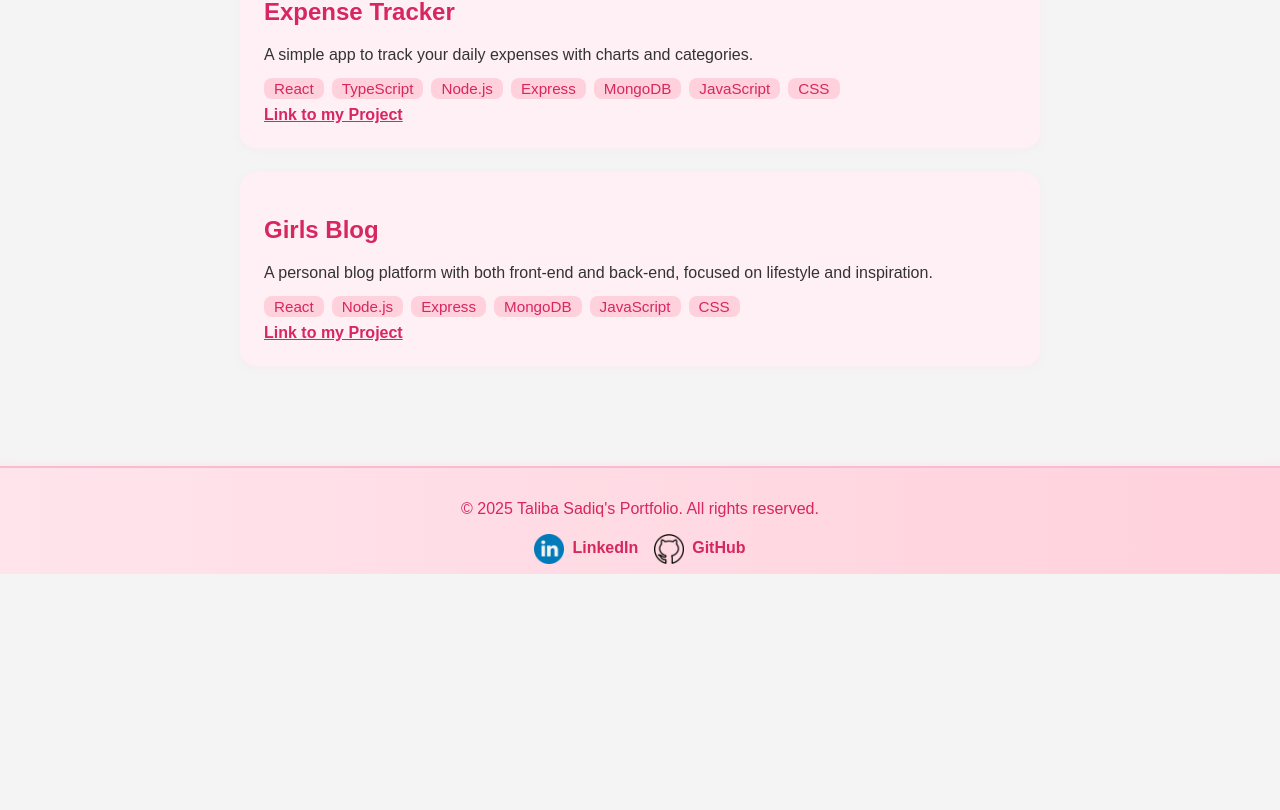
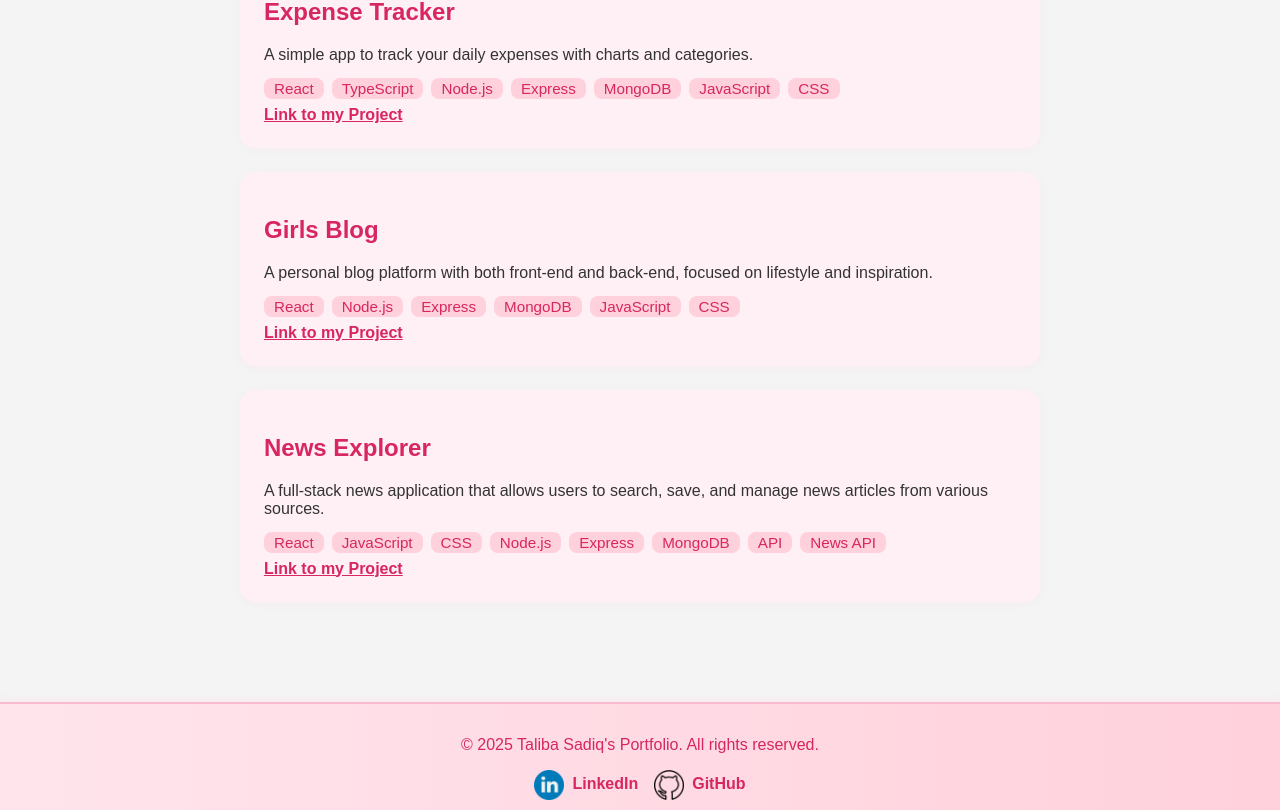
Before and after one commit to Jazzmine-Flora/my-portfolio, a React app: page /projects in a window 1280 px wide. Shown: the part 724-1534 px from the top of the page. Before the commit the page ends 1298 px from the top, so only its background shows below. Built offline with nearby package versions, Linux system fonts and the light colour scheme.

Commit message:
Add News Explorer project and update portfolio

```diff
--- a/src/pages/homepage.tsx
+++ b/src/pages/homepage.tsx
@@ -21,7 +21,7 @@ const HomePage: React.FC = () => (
         Taliba Sadiq
       </h1>
       <h2 style={{ color: "#d72660", fontWeight: 400, marginTop: 0 }}>
-        Front-End Developer & Blogger
+        Front-End Developer & Animator
       </h2>
       <p style={{ maxWidth: 500, margin: "20px auto", color: "#555" }}>
         Hi! I’m Taliba, a passionate front-end developer who loves building beautiful, user-friendly web experiences. I enjoy working with React, TypeScript, JavaScript, and CSS, and I’m always learning new things. Welcome to my portfolio!
--- a/src/pages/projectpage.tsx
+++ b/src/pages/projectpage.tsx
@@ -26,13 +26,13 @@ const projects = [
     link: "https://github.com/Jazzmine-Flora/Girly-Blogspot",
     tech: ["React", "Node.js", "Express", "MongoDB", "JavaScript", "CSS"],
   },
-    // {
-    //     title: "To-Do List",
-    //     description: "A basic to-do list application to manage tasks efficiently.",
-    //     link: "https://jazzmine-flora.github.io/todo-list/",
-    //     tech: ["React", "JavaScript", "CSS"],
-    // },
-  // Add more projects here as you build them!
+{
+        title: "News Explorer",
+        description: "A full-stack news application that allows users to search, save, and manage news articles from various sources.",
+        link: "https://jazzmine-flora.github.io/final-project-frontend/",
+        tech: ["React", "JavaScript", "CSS", "Node.js", "Express", "MongoDB", "API", "News API"],
+    }
+
 ];
 
 const ProjectPage: React.FC = () => (
```
